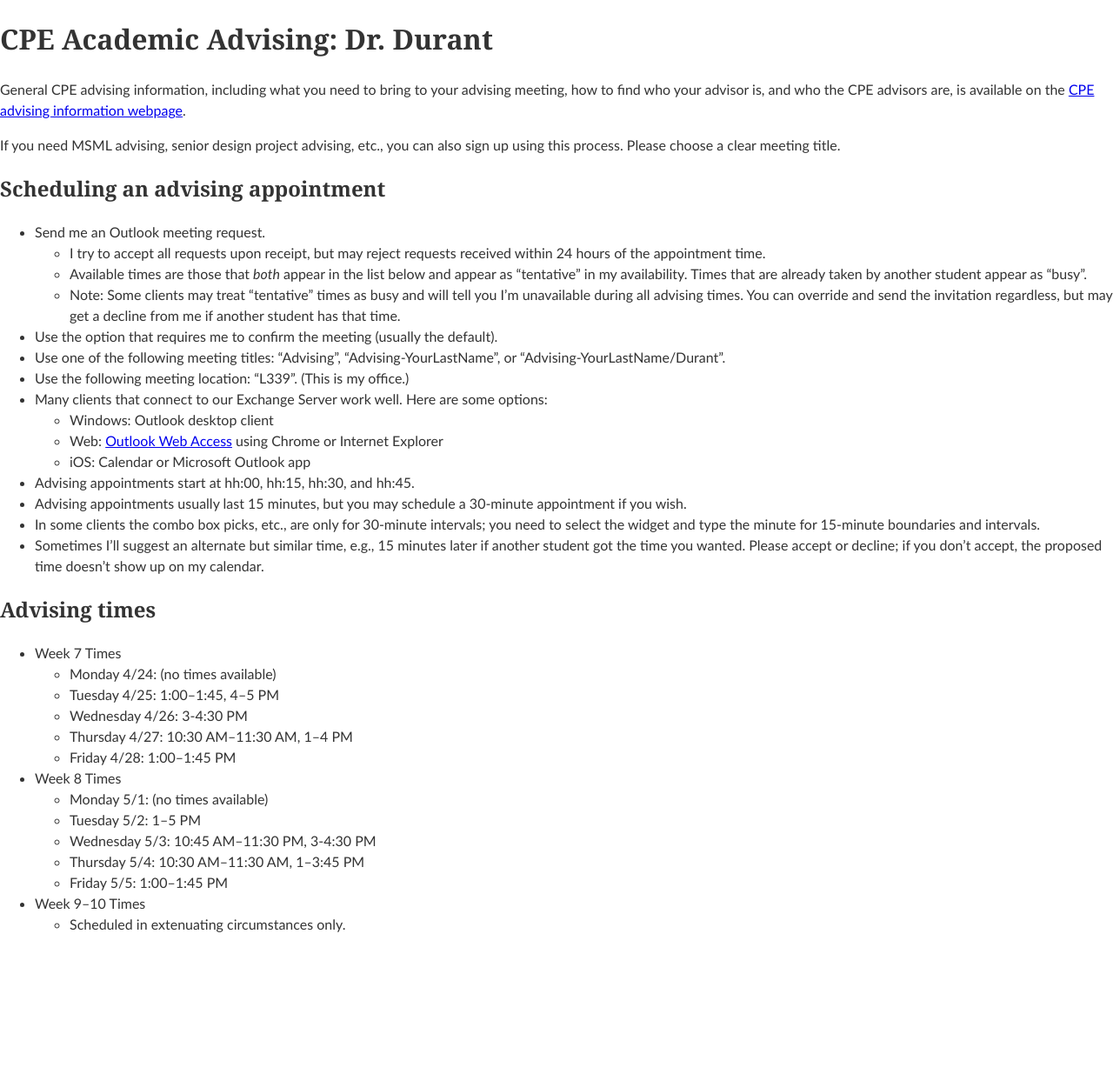
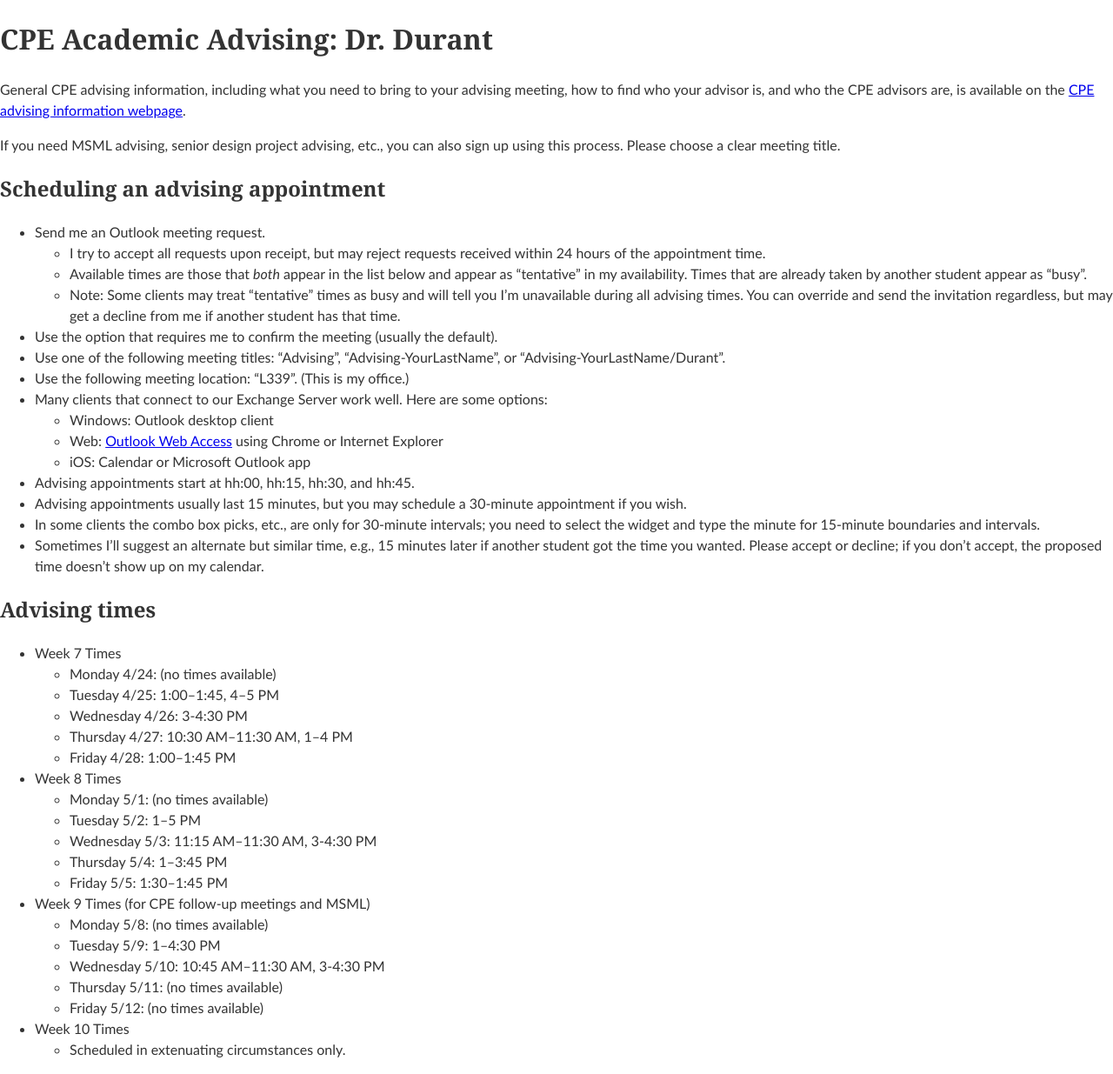
Before and after one commit to edurant/edurant.github.io, a Jekyll site: the page built from advising/durant.md, in a window 1280 px wide. Shown: the whole page at 87% size. Built offline with Jekyll 4.4.1, drawn with Linux system fonts in a browser that asks for light colours; our own code applies the rules of GitHub Pages for plain Markdown files; before the commit the page ends 1091 px from its top, so only the background shows below that.

Commit message:
advising times update & add week 9 times for MSML, and CPE followup

```diff
--- a/advising/durant.md
+++ b/advising/durant.md
@@ -37,9 +37,16 @@ If you need MSML advising, senior design project advising, etc., you can also si
 * Week 8 Times
   * Monday 5/1: (no times available)
   * Tuesday 5/2: 1–5 PM
-  * Wednesday 5/3: 10:45 AM–11:30 PM, 3-4:30 PM
-  * Thursday 5/4: 10:30 AM–11:30 AM, 1–3:45 PM
-  * Friday 5/5: 1:00–1:45 PM
+  * Wednesday 5/3: 11:15 AM–11:30 AM, 3-4:30 PM
+  * Thursday 5/4: 1–3:45 PM
+  * Friday 5/5: 1:30–1:45 PM
 
-* Week 9–10 Times
+* Week 9 Times (for CPE follow-up meetings and MSML)
+  * Monday 5/8: (no times available)
+  * Tuesday 5/9: 1–4:30 PM
+  * Wednesday 5/10: 10:45 AM–11:30 AM, 3-4:30 PM
+  * Thursday 5/11: (no times available)
+  * Friday 5/12: (no times available)
+
+* Week 10 Times
   * Scheduled in extenuating circumstances only.
```
